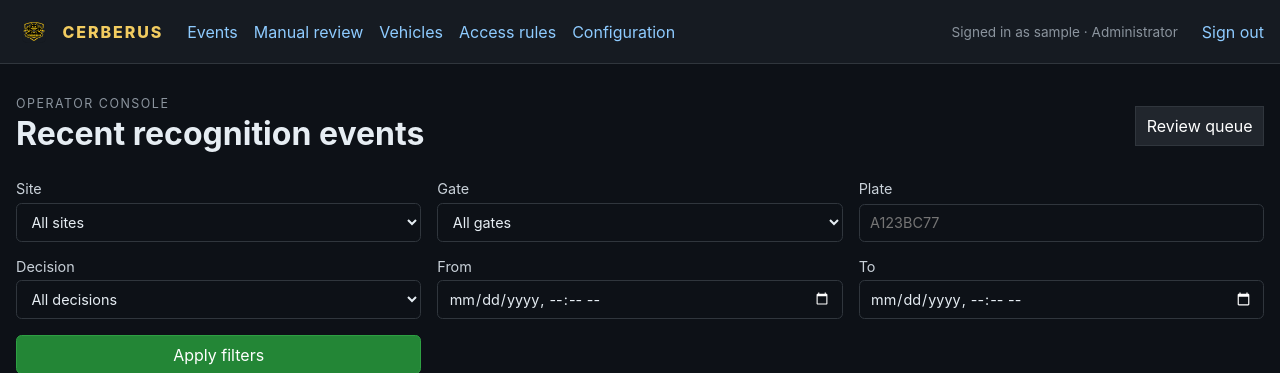
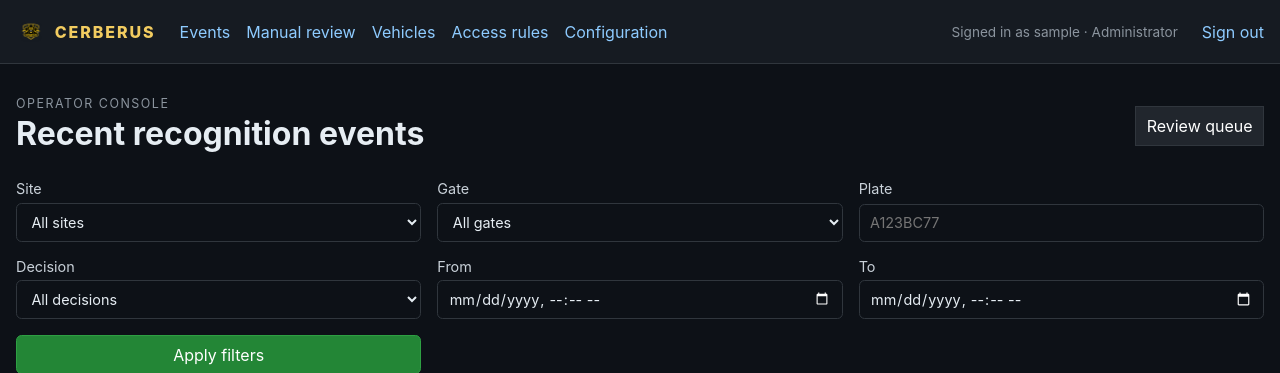
Before and after one commit to p95max/cerberus, a Django app: page /operator/ in a window 1280 px wide. Shown: the top 373 px of the page. Run offline with Django 5.2, Linux system fonts and the light colour scheme; the visitor is signed in with stand-in values (Sample User, id 1); data that the repository does not hold is empty; parts of the project's set-up code (start-up, migrations or seed data) failed here and were passed over; some libraries are stand-ins or nearby versions.

Commit message:
Adjust brand logo dimensions for consistency and improve styling in header

```diff
--- a/backend/domain/static/domain/operator.css
+++ b/backend/domain/static/domain/operator.css
@@ -3,8 +3,8 @@
 body { margin: 0; min-width: 320px; }
 a { color: #8ecbff; }
 .topbar { align-items: center; background: #161b22; border-bottom: 1px solid #30363d; display: flex; gap: 1.5rem; min-height: 4rem; padding: .75rem max(1rem, calc((100vw - 1280px) / 2)); }
-.brand { align-items: center; color: #f2cc60; display: inline-flex; font-weight: 800; gap: .65rem; letter-spacing: .12em; text-decoration: none; }
-.brand img { border-radius: .35rem; display: block; height: 2.25rem; width: 2.25rem; }
+.brand { align-items: center; color: #f2cc60; display: inline-flex; font-weight: 800; gap: .55rem; letter-spacing: .12em; text-decoration: none; }
+.brand img { border-radius: .3rem; display: block; height: 1.875rem; width: 1.875rem; }
 nav { display: flex; flex: 1; gap: 1rem; }
 nav a { text-decoration: none; }
 .signed-in { color: #8b949e; font-size: .85rem; white-space: nowrap; }
--- a/backend/domain/templates/domain/operator/base.html
+++ b/backend/domain/templates/domain/operator/base.html
@@ -10,7 +10,7 @@
   </head>
   <body>
     <header class="topbar">
-      <a class="brand" href="{% url 'operator-dashboard' %}"><img src="/favicon.png" alt="" width="36" height="36">CERBERUS</a>
+      <a class="brand" href="{% url 'operator-dashboard' %}"><img src="/favicon.png" alt="" width="30" height="30">CERBERUS</a>
       {% if user.is_authenticated %}
         <nav>
           <a href="{% url 'operator-dashboard' %}">Events</a>
```
